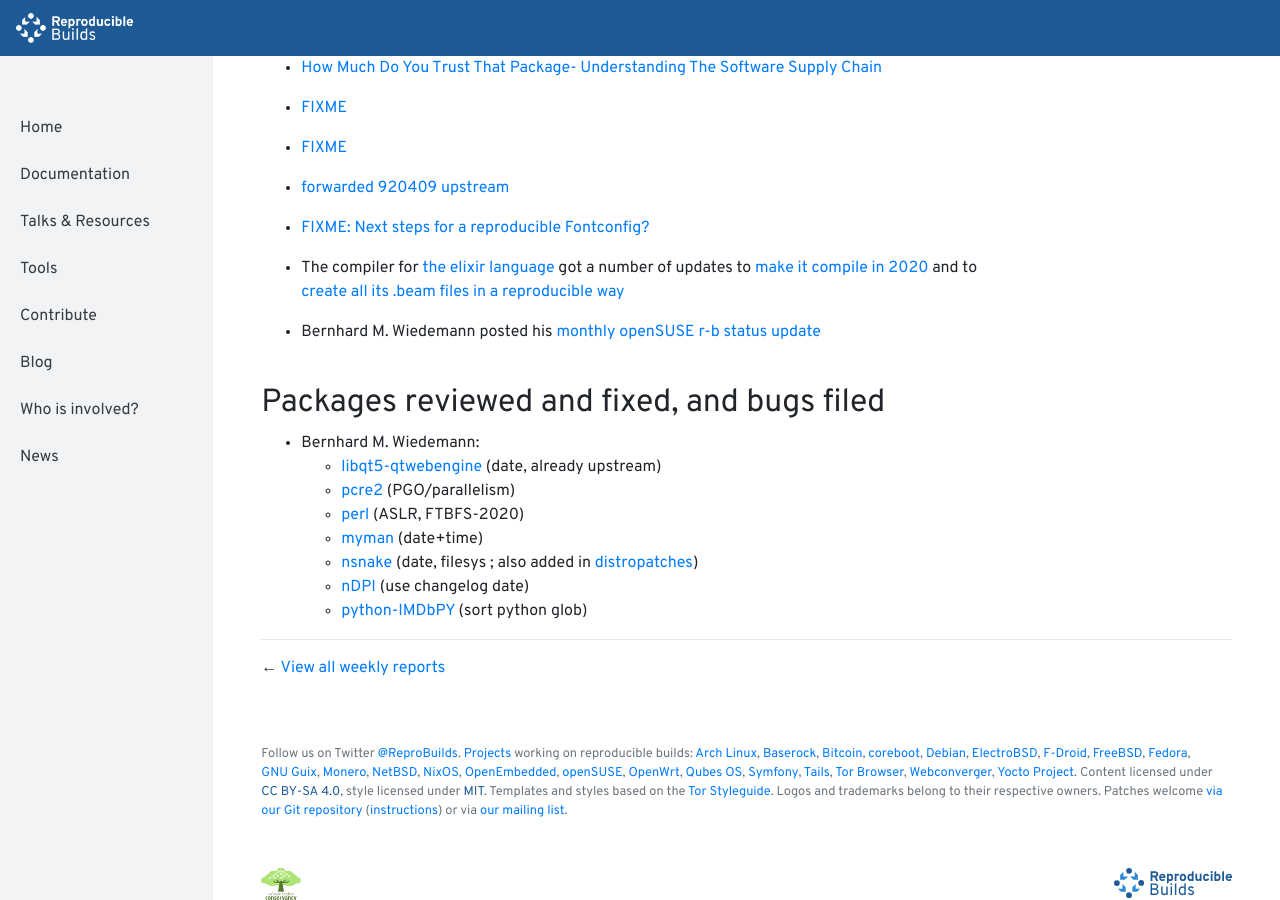
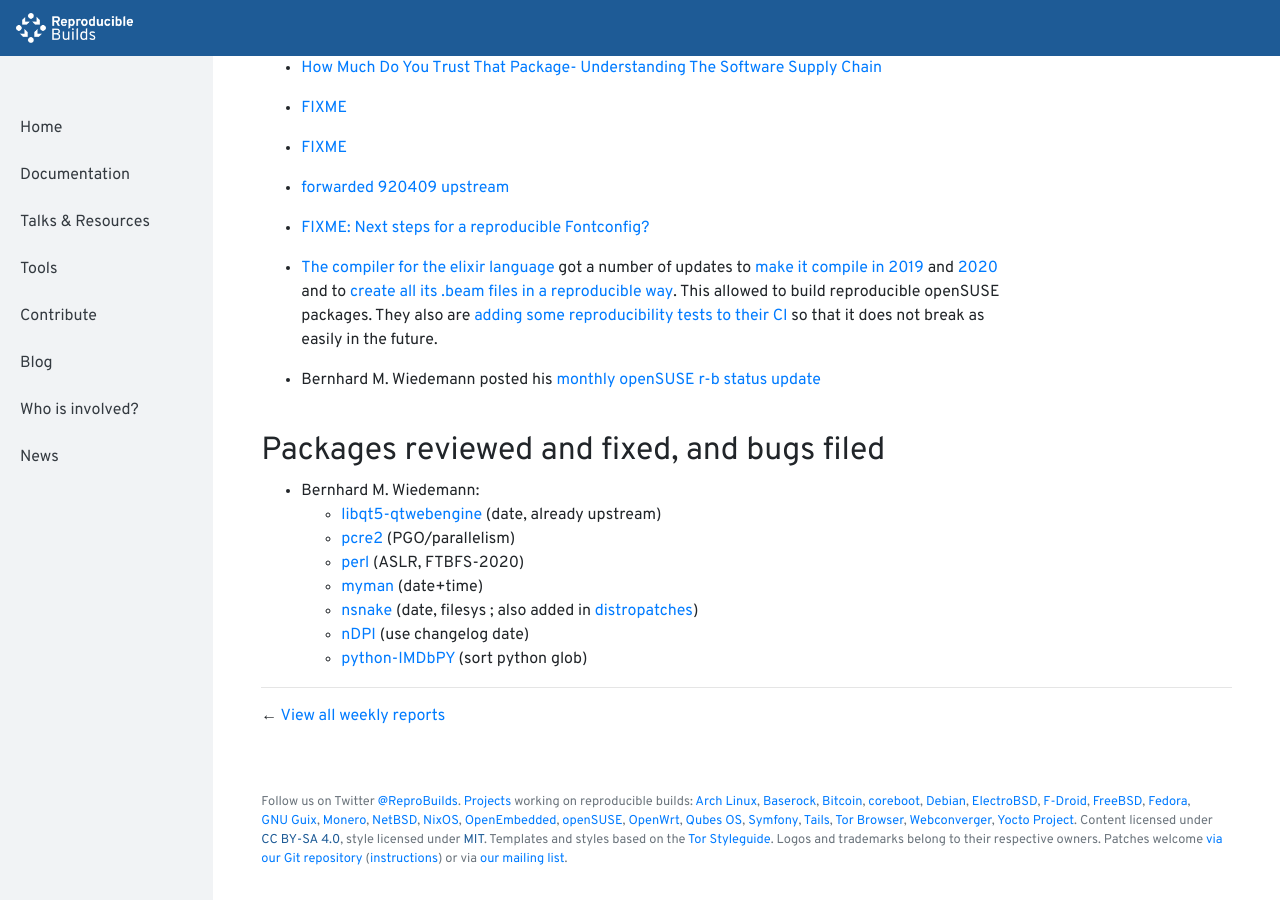
Before and after one commit to prototypefund/reproducible-website, a Jekyll site: the page built from _blog/posts/196.md, in a window 1280 px wide and 900 px high, scrolled down 451 px. Built offline with Jekyll 4.4.1, drawn with Linux system fonts in a browser that asks for light colours.

Commit message:
196: extend elixir update

```diff
--- a/_blog/posts/196.md
+++ b/_blog/posts/196.md
@@ -23,7 +23,7 @@
 
 * [FIXME: Next steps for a reproducible Fontconfig?](https://lists.freedesktop.org/archives/fontconfig/2019-January/006464.html)
 
-* The compiler for [the elixir language](https://github.com/elixir-lang/elixir) got a number of updates to [make it compile in 2020](https://github.com/elixir-lang/elixir/pull/8688) and to [create all its .beam files in a reproducible way](https://github.com/elixir-lang/elixir/issues/8689)
+* [The compiler for the elixir language](https://github.com/elixir-lang/elixir) got a number of updates to [make it compile in 2019](https://github.com/elixir-lang/elixir/issues/8702) and [2020](https://github.com/elixir-lang/elixir/pull/8688) and to [create all its .beam files in a reproducible way](https://github.com/elixir-lang/elixir/issues/8689). This allowed to build reproducible openSUSE packages. They also are [adding some reproducibility tests to their CI](https://github.com/elixir-lang/elixir/pull/8701) so that it does not break as easily in the future.
 
 * Bernhard M. Wiedemann posted his [monthly openSUSE r-b status update](https://lists.opensuse.org/opensuse-factory/2019-01/msg00393.html)
 
```
